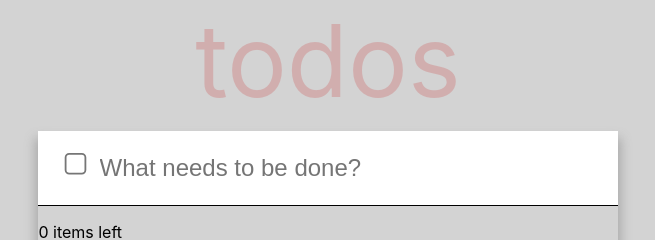
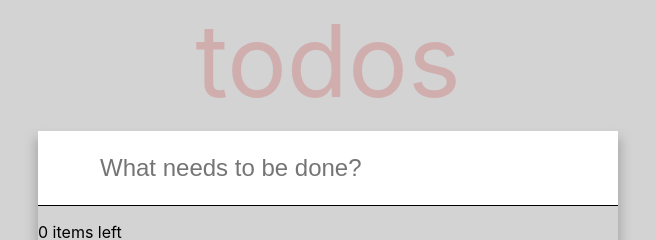
Before and after one commit to hellolilia/todo-list, a React (Create React App) app: page / in a window 1280 px wide. Shown: the top 240 px of the page, without its empty margins (312-967 px from the left). Built offline with nearby package versions, Linux system fonts and the light colour scheme.

Commit message:
feat: add check all checkbox visible

```diff
--- a/src/components/inputItem/index.css
+++ b/src/components/inputItem/index.css
@@ -4,6 +4,7 @@
 }
 
 .input {
+    margin-left: 44px;
     font-size: 24px;
     width: 500px;
     height: 40px;
@@ -17,6 +18,7 @@
 }
 
 .checkAll {
+    position: absolute;
     width: 15px;
     zoom: 180%;
     margin-right: 5px;
--- a/src/components/inputItem/index.tsx
+++ b/src/components/inputItem/index.tsx
@@ -46,7 +46,7 @@ class InputItem extends React.Component<any,isState> {
     }
 
     clearAll = () => {
-        this.setState({ todos: [], count: 0 })
+        this.setState({ todos: [], count: 0, isCheckedAll: false })
     }
 
     handleCheckAll = () => {
@@ -78,25 +78,26 @@ class InputItem extends React.Component<any,isState> {
     }
 
     render() {
+        const { todos, count, isCheckedAll, inputText } = this.state
         return(
             <div className={'mainInput'}>
                 <div className={'inputItem'}>
-                    <Input
+                    {todos.length !== 0 ? <Input
                         className='checkAll'
                         type='checkbox'
                         onClick={this.handleCheckAll}
-                        checked={this.state.isCheckedAll}
-                    />
+                        checked={isCheckedAll}
+                    /> : null}
                     <Input
                         className={'input'}
-                        value={this.state.inputText}
+                        value={inputText}
                         placeholder={'What needs to be done?'}
                         onChange={e => this.handleOnChange(e)}
                         onPressEnter={ e => this.handlePressEnter(e)}
                     />
                 </div>
                 <List>
-                    {this.state.todos.map((todo,index) => {
+                    {todos.map((todo,index) => {
                         return (
                                 <List.Item key={index} className={'todoItem'}>
                                     <Input
@@ -126,7 +127,7 @@ class InputItem extends React.Component<any,isState> {
                     })}
                 </List>
                 <p>
-                    {this.state.count} items left
+                    {count} items left
                 </p>
                 <p onClick={this.clearAll}>Clear All</p>
             </div>
```
